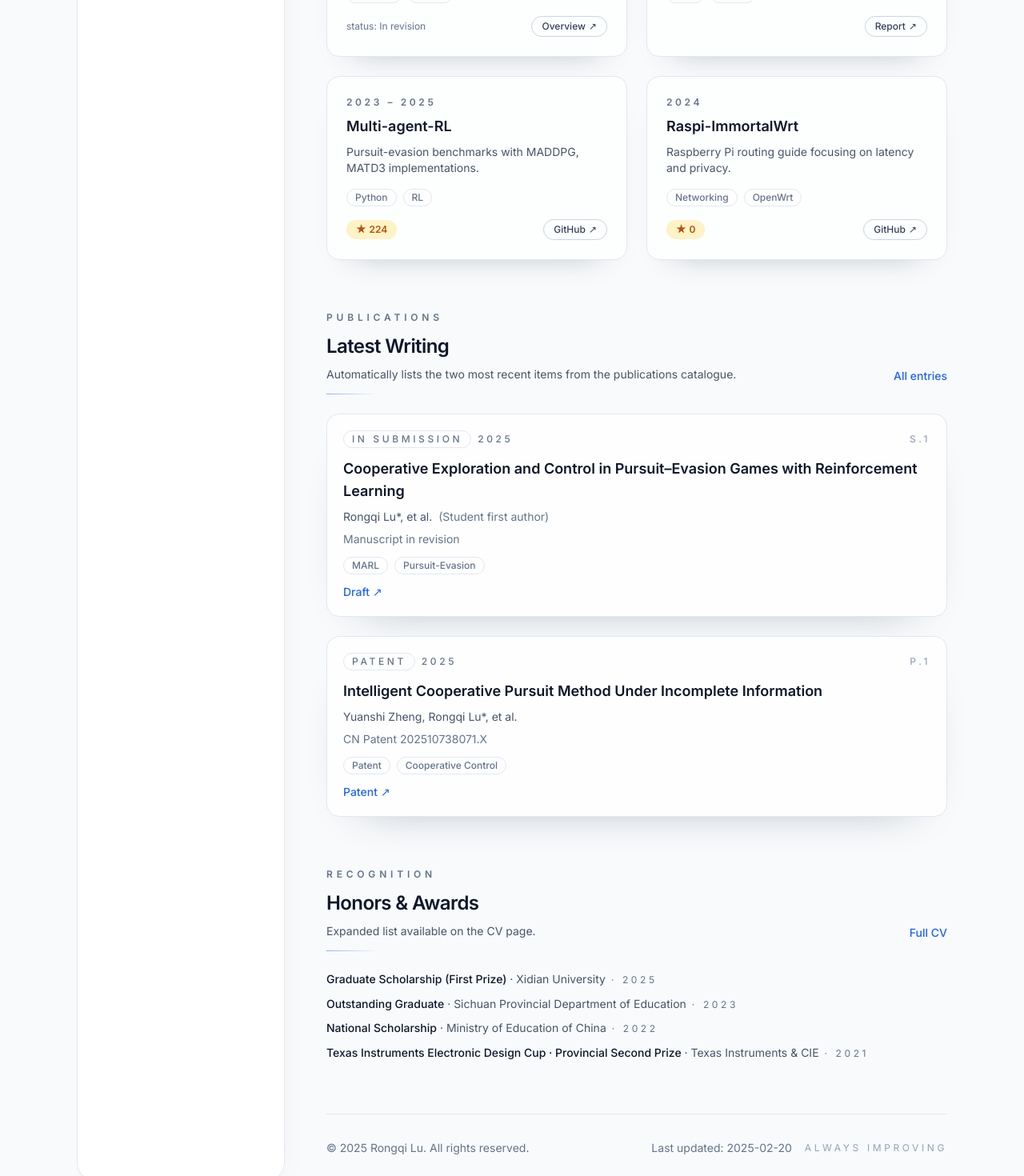
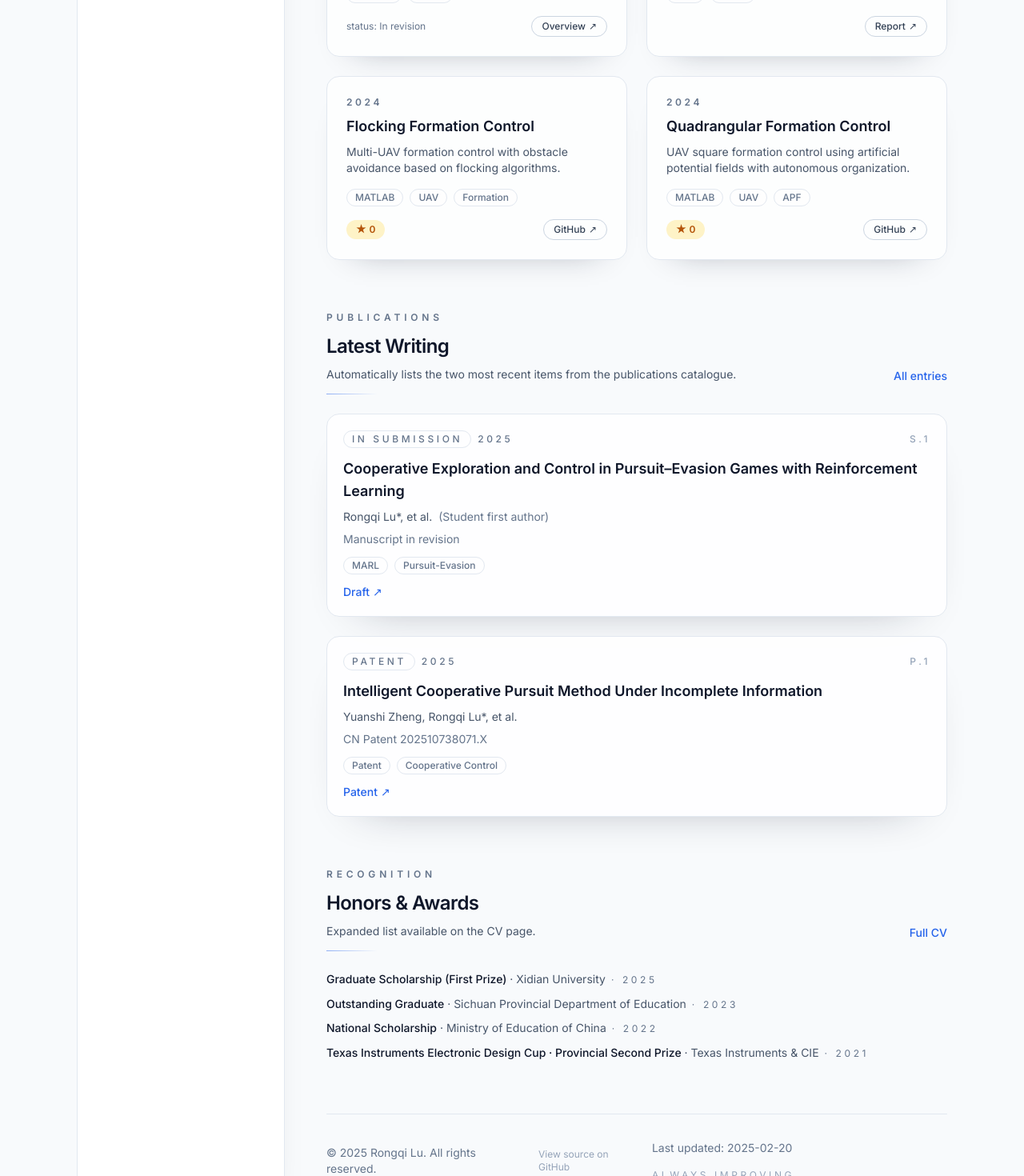
Before and after one commit to Ronchy2000/ronchy2000-research-profile, a Next.js app: page / in a window 1280 px wide. Shown: the part 1340-2810 px from the top of the page at 80% size. Built offline with nearby package versions, Linux system fonts and the light colour scheme.

Commit message:
[opt]: 优化 Actions 定时任务、智能 commit 信息 & 新增GitHub项目

```diff
--- a/components/site-footer.tsx
+++ b/components/site-footer.tsx
@@ -11,7 +11,17 @@ export function SiteFooter({ lastUpdated }: SiteFooterProps) {
   return (
     <footer className="mt-16 border-t border-slate-200 py-8 text-sm text-slate-500 dark:border-slate-800 dark:text-slate-400 print:hidden">
       <div className="flex flex-col gap-3 sm:flex-row sm:items-center sm:justify-between">
-        <div>© {new Date().getFullYear()} Rongqi Lu. All rights reserved.</div>
+        <div className="flex flex-col gap-1 sm:flex-row sm:items-center sm:gap-3">
+          <span>© {new Date().getFullYear()} Rongqi Lu. All rights reserved.</span>
+          <a
+            href="https://github.com/Ronchy2000/ronchy2000-research-profile"
+            target="_blank"
+            rel="noopener noreferrer"
+            className="text-xs text-slate-400 hover:text-brand dark:text-slate-500 dark:hover:text-brand"
+          >
+            View source on GitHub
+          </a>
+        </div>
         <div className="flex flex-wrap items-center gap-4">
           {lastUpdated ? <span>Last updated: {lastUpdated}</span> : null}
           <span className="text-xs uppercase tracking-[0.3em] text-slate-400 dark:text-slate-500">
--- a/content/projects.json
+++ b/content/projects.json
@@ -35,6 +35,33 @@
           "role": "Team Lead",
           "tags": ["ROS", "SLAM"],
           "links": [{ "label": "Report", "href": "#" }]
+        },
+        {
+          "name": "Flocking Formation Control",
+          "summary": "Multi-UAV formation control with obstacle avoidance based on flocking algorithms.",
+          "period": "2024",
+          "role": "Developer",
+          "tags": ["MATLAB", "UAV", "Formation"],
+          "links": [{ "label": "GitHub", "href": "https://github.com/Ronchy2000/Flocking-Formation-Control" }],
+          "metrics": { "stars": 0 }
+        },
+        {
+          "name": "Quadrangular Formation Control",
+          "summary": "UAV square formation control using artificial potential fields with autonomous organization.",
+          "period": "2024",
+          "role": "Developer",
+          "tags": ["MATLAB", "UAV", "APF"],
+          "links": [{ "label": "GitHub", "href": "https://github.com/Ronchy2000/Formation_Control_quadrangular" }],
+          "metrics": { "stars": 0 }
+        },
+        {
+          "name": "Circular Formation Control",
+          "summary": "Distributed UAV formation control based on ring topology for 2D/3D spatial formations.",
+          "period": "2024",
+          "role": "Developer",
+          "tags": ["MATLAB", "UAV", "Distributed"],
+          "links": [{ "label": "GitHub", "href": "https://github.com/Ronchy2000/Formation_control_Circular" }],
+          "metrics": { "stars": 0 }
         }
       ]
     },
@@ -52,9 +79,27 @@
           "metrics": { "stars": 224 }
         },
         {
+          "name": "wiki-SICNU",
+          "summary": "Knowledge wiki and resource guide for SICNU students.",
+          "period": "2022",
+          "role": "Contributor",
+          "tags": ["Documentation", "Community"],
+          "links": [{ "label": "GitHub", "href": "https://github.com/SICNU-Application/wiki-SICNU" }],
+          "metrics": { "stars": 0 }
+        },
+        {
+          "name": "Gator Investment Research",
+          "summary": "Macroeconomic cycle analysis, industry research reports and asset allocation strategies.",
+          "period": "2025 – Present",
+          "role": "Author",
+          "tags": ["Finance", "Research"],
+          "links": [{ "label": "GitHub", "href": "https://github.com/Ronchy2000/Gator-Investment-Research" }],
+          "metrics": { "stars": 0 }
+        },
+        {
           "name": "Raspi-ImmortalWrt",
           "summary": "Raspberry Pi routing guide focusing on latency and privacy.",
-          "period": "2024",
+          "period": "2025",
           "role": "Author",
           "tags": ["Networking", "OpenWrt"],
           "links": [{ "label": "GitHub", "href": "https://github.com/Ronchy2000/Raspi-ImmortalWrt" }],
@@ -63,10 +108,28 @@
         {
           "name": "Dynamic-Proxy-Pool",
           "summary": "Auto-rotating proxy pool with health monitoring and anti-detection heuristics.",
-          "period": "2024 – Present",
+          "period": "2025 – Present",
           "role": "Maintainer",
           "tags": ["Python", "Automation"],
           "links": [{ "label": "GitHub", "href": "https://github.com/Ronchy2000/Dynamic-Proxy-Pool" }],
+          "metrics": { "stars": 0 }
+        },
+        {
+          "name": "Visitor Counter Cheater",
+          "summary": "Tool for testing web analytics and visitor counters on CSDN, GitHub and blogs.",
+          "period": "2025",
+          "role": "Developer",
+          "tags": ["Python", "Testing"],
+          "links": [{ "label": "GitHub", "href": "https://github.com/Ronchy2000/Visitor-Counter-Cheater" }],
+          "metrics": { "stars": 0 }
+        },
+        {
+          "name": "Windows Network Icon Fix",
+          "summary": "Registry fix for Windows 10 network icon showing as unconnected despite working internet.",
+          "period": "2024",
+          "role": "Developer",
+          "tags": ["Windows", "Registry"],
+          "links": [{ "label": "GitHub", "href": "https://github.com/Ronchy2000/Windows-Network-Icon-Fix" }],
           "metrics": { "stars": 0 }
         }
       ]
```
Also changed, not shown: 1 other file (tests, documents, lock files or other folders).
